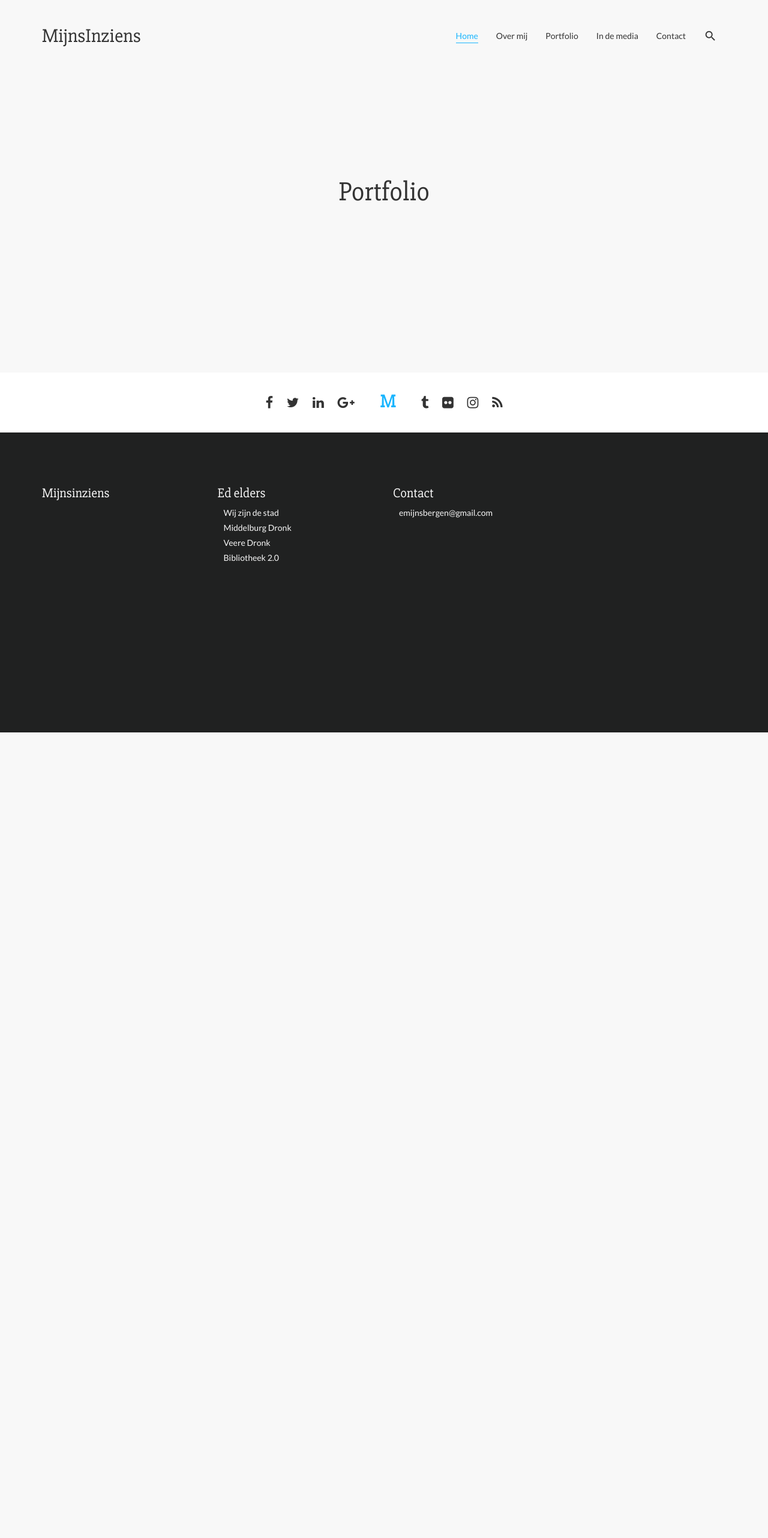
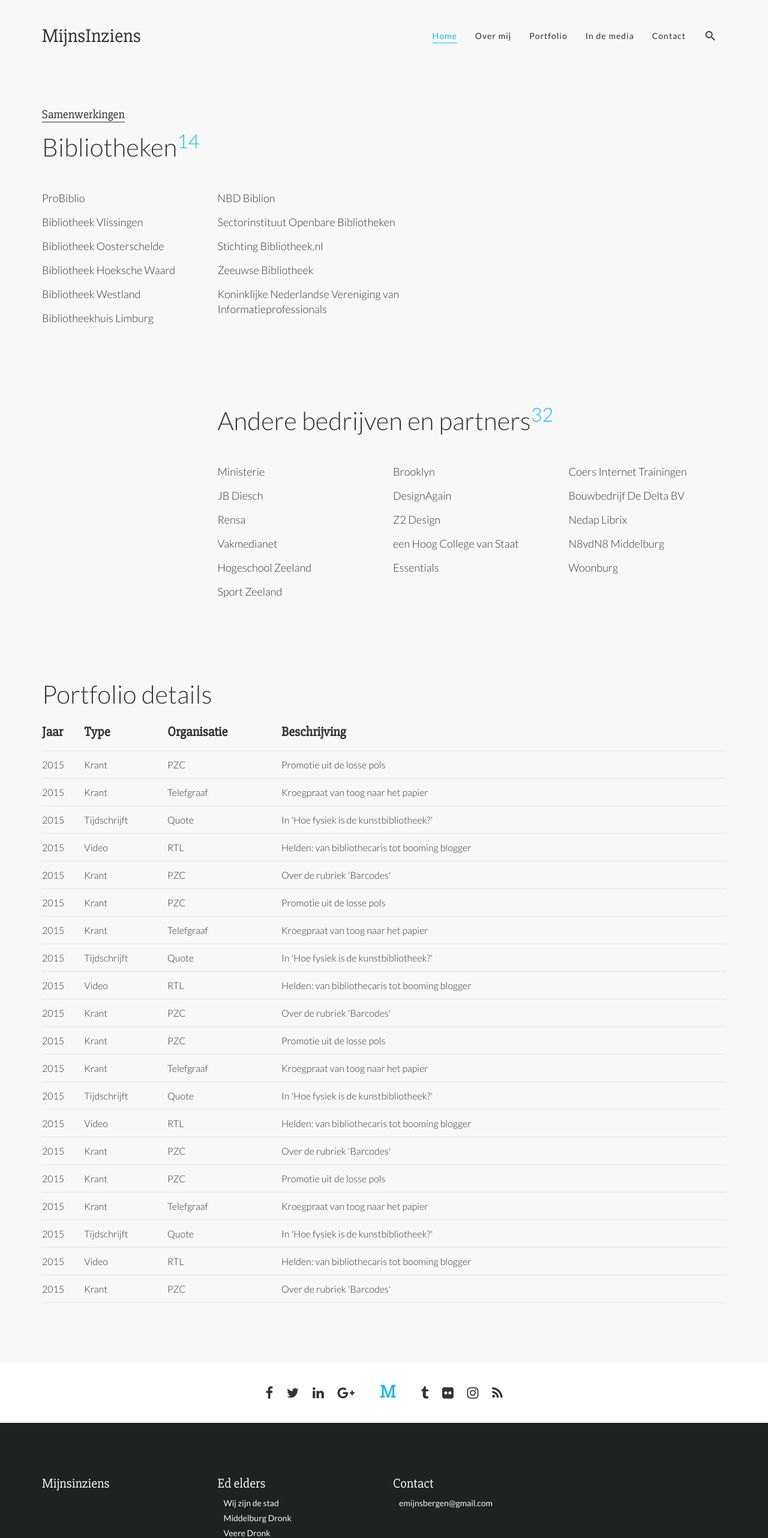
Before and after one commit to JBostelaar/mijns, a website: page dev/html/portfolio.html in a window 1280 px wide. Shown: the top 2564 px of the page at 60% size. Before the commit the page ends 1221 px from the top, so only its background shows below. Drawn offline with nearby package versions, Linux system fonts and the light colour scheme; files that its build step writes are made by us from their sources.

Commit message:
portfolio page

```diff
--- a/dev/html/portfolio.html
+++ b/dev/html/portfolio.html
@@ -2,16 +2,208 @@
 @@include('components/header.html')
 
 <main class="portfolio clearfix">
-	<header class="media__header">
-		<h1>Portfolio</h1>
-	</header>
 
-	<section class="media_statics container">
-		<div class="row">
-			<div class="media__numbers col-md-10">
+	<section class="portfolio__clients container">
+		<header>
+			<h1>Samenwerkingen</h1>
+		</header>
+
+		<div class="row clients__row">
+			<div class="col-xs-12">
+				<h2>Bibliotheken <span>14</span></h2>
+			</div>
+			<div class="col-xs-3">
+				<ul>
+					<li>ProBiblio</li>
+					<li>Bibliotheek Vlissingen</li>
+					<li>Bibliotheek Oosterschelde</li>
+					<li>Bibliotheek Hoeksche Waard</li>
+					<li>Bibliotheek Westland</li>
+					<li>Bibliotheekhuis Limburg</li>
+				</ul>
+			</div>
+			<div class="col-xs-4">
+				<ul>
+					<li>NBD Biblion</li>
+					<li>Sectorinstituut Openbare Bibliotheken</li>
+					<li>Stichting Bibliotheek.nl</li>
+					<li>Zeeuwse Bibliotheek</li>
+					<li>Koninklijke Nederlandse Vereniging van Informatieprofessionals</li>
+				</ul>
+			</div>
+		</div>
+
+		<div class="row clients__row">
+			<div class="col-xs-9 col-xs-offset-3">
+				<h2>Andere bedrijven en partners <span>32</span></h2>
+			</div>
+			<div class="col-xs-3 col-xs-offset-3">
+				<ul>
+					<li>Ministerie</li>
+					<li>JB Diesch</li>
+					<li>Rensa</li>
+					<li>Vakmedianet</li>
+					<li>Hogeschool Zeeland</li>
+					<li>Sport Zeeland</li>
+				</ul>
+			</div>
+			<div class="col-xs-3">
+				<ul>
+					<li>Brooklyn</li>
+					<li>DesignAgain</li>
+					<li>Z2 Design</li>
+					<li>een Hoog College van Staat</li>
+					<li>Essentials</li>
+				</ul>
+			</div>
+			<div class="col-xs-3">
+				<ul>
+					<li>Coers Internet Trainingen</li>
+					<li>Bouwbedrijf De Delta BV</li>
+					<li>Nedap Librix</li>
+					<li>N8vdN8 Middelburg</li>
+					<li>Woonburg</li>
+				</ul>
 			</div>
 		</div>
 	</section>
+
+	<section class="container media__items">
+		<h2>Portfolio details</h2>
+		<table class="media__table">
+			<thead>
+				<tr>
+					<th>Jaar</th>
+					<th>Type</th>
+					<th>Organisatie</th>
+					<th>Beschrijving</th>
+				</tr>
+			</thead>
+			<tbody>
+				<tr>
+					<td>2015</td>
+					<td>Krant</td>
+					<td>PZC</td>
+					<td class="desc">Promotie uit de losse pols</td>
+				</tr>
+				<tr>
+					<td>2015</td>
+					<td>Krant</td>
+					<td>Telefgraaf</td>
+					<td class="desc">Kroegpraat van toog naar het papier</td>
+				</tr>
+				<tr>
+					<td>2015</td>
+					<td>Tijdschrijft</td>
+					<td>Quote</td>
+					<td class="desc">In 'Hoe fysiek is de kunstbibliotheek?'</td>
+				</tr>
+				<tr>
+					<td>2015</td>
+					<td>Video</td>
+					<td>RTL</td>
+					<td class="desc">Helden: van bibliothecaris tot booming blogger</td>
+				</tr>
+				<tr>
+					<td>2015</td>
+					<td>Krant</td>
+					<td>PZC</td>
+					<td class="desc">Over de rubriek 'Barcodes'</td>
+				</tr>
+				<tr>
+					<td>2015</td>
+					<td>Krant</td>
+					<td>PZC</td>
+					<td class="desc">Promotie uit de losse pols</td>
+				</tr>
+				<tr>
+					<td>2015</td>
+					<td>Krant</td>
+					<td>Telefgraaf</td>
+					<td class="desc">Kroegpraat van toog naar het papier</td>
+				</tr>
+				<tr>
+					<td>2015</td>
+					<td>Tijdschrijft</td>
+					<td>Quote</td>
+					<td class="desc">In 'Hoe fysiek is de kunstbibliotheek?'</td>
+				</tr>
+				<tr>
+					<td>2015</td>
+					<td>Video</td>
+					<td>RTL</td>
+					<td class="desc">Helden: van bibliothecaris tot booming blogger</td>
+				</tr>
+				<tr>
+					<td>2015</td>
+					<td>Krant</td>
+					<td>PZC</td>
+					<td class="desc">Over de rubriek 'Barcodes'</td>
+				</tr>
+				<tr>
+					<td>2015</td>
+					<td>Krant</td>
+					<td>PZC</td>
+					<td class="desc">Promotie uit de losse pols</td>
+				</tr>
+				<tr>
+					<td>2015</td>
+					<td>Krant</td>
+					<td>Telefgraaf</td>
+					<td class="desc">Kroegpraat van toog naar het papier</td>
+				</tr>
+				<tr>
+					<td>2015</td>
+					<td>Tijdschrijft</td>
+					<td>Quote</td>
+					<td class="desc">In 'Hoe fysiek is de kunstbibliotheek?'</td>
+				</tr>
+				<tr>
+					<td>2015</td>
+					<td>Video</td>
+					<td>RTL</td>
+					<td class="desc">Helden: van bibliothecaris tot booming blogger</td>
+				</tr>
+				<tr>
+					<td>2015</td>
+					<td>Krant</td>
+					<td>PZC</td>
+					<td class="desc">Over de rubriek 'Barcodes'</td>
+				</tr>
+				<tr>
+					<td>2015</td>
+					<td>Krant</td>
+					<td>PZC</td>
+					<td class="desc">Promotie uit de losse pols</td>
+				</tr>
+				<tr>
+					<td>2015</td>
+					<td>Krant</td>
+					<td>Telefgraaf</td>
+					<td class="desc">Kroegpraat van toog naar het papier</td>
+				</tr>
+				<tr>
+					<td>2015</td>
+					<td>Tijdschrijft</td>
+					<td>Quote</td>
+					<td class="desc">In 'Hoe fysiek is de kunstbibliotheek?'</td>
+				</tr>
+				<tr>
+					<td>2015</td>
+					<td>Video</td>
+					<td>RTL</td>
+					<td class="desc">Helden: van bibliothecaris tot booming blogger</td>
+				</tr>
+				<tr>
+					<td>2015</td>
+					<td>Krant</td>
+					<td>PZC</td>
+					<td class="desc">Over de rubriek 'Barcodes'</td>
+				</tr>
+			</tbody>
+		</table>
+	</section>
+
 </main>
 
 
--- a/dev/sass/components/_gui.sass
+++ b/dev/sass/components/_gui.sass
@@ -49,3 +49,12 @@
 	display: block
 	cursor: pointer
 	padding: 23px 16px
+
+.page__header
+	height: 50vh
+	h1
+		font-size: 45px
+		font-family: $slabo
+		text-align: center
+		line-height: 50vh
+		margin: 0
--- a/dev/sass/components/_header.sass
+++ b/dev/sass/components/_header.sass
@@ -82,6 +82,7 @@
 				line-height: 120px
 				border-bottom: 1px solid transparent
 				transition: all .4s ease
+				letter-spacing: 1px
 				@media #{$mq-xs}
 					padding: 0
 					line-height: 0
--- a/dev/sass/pages/_media.sass
+++ b/dev/sass/pages/_media.sass
@@ -1,13 +1,4 @@
-.media__header
-	height: 50vh
-	h1
-		font-size: 45px
-		font-family: $slabo
-		text-align: center
-		line-height: 50vh
-		margin: 0
-
-.media_statics
+.media__statics
 	margin-bottom: 100px
 	img
 		width: 100%
@@ -32,6 +23,10 @@
 		line-height: 30px
 		font-weight: 300
 
+.media__items
+	h2
+		font-size: 42px
+		font-weight: 300
 
 .media__table
 	width: 100%
--- /dev/null
+++ b/dev/sass/pages/_portfolio.sass
@@ -0,0 +1,37 @@
+.portfolio__clients
+	header
+		margin-top: 60px
+		h1
+			font-size: 20px
+			font-weight: 300
+			border-bottom: 1px solid #333
+			width: auto
+			display: inline
+			font-family: $slabo
+
+	.clients__row
+		margin-bottom: 100px
+		h2
+			font-size: 42px
+			font-weight: 300
+			margin-bottom: 50px
+			position: relative
+			span
+				color: $primay-color
+				font-size: 32px
+				position: absolute
+				top: -5px
+				font-weight: 300
+
+		img
+			width: 100%
+
+		ul
+			list-style: none
+			padding-left: 0
+			margin: 0
+			li
+				line-height: 25px
+				margin-bottom: 15px
+				font-size: 18px
+				font-weight: 300
--- a/dev/sass/style.sass
+++ b/dev/sass/style.sass
@@ -15,6 +15,7 @@
 @import 'pages/_media'
 @import 'pages/_over'
 @import 'pages/_contact'
+@import 'pages/_portfolio'
 
 @import 'components/_header'
 @import 'components/_footer'
```
Also changed, not shown: dev/html/blog--simple.html (added, +66 -0 lines), dev/html/in-de-media.html (+2 -2 lines), dev/html/over-mij.html (+2 -2 lines).
